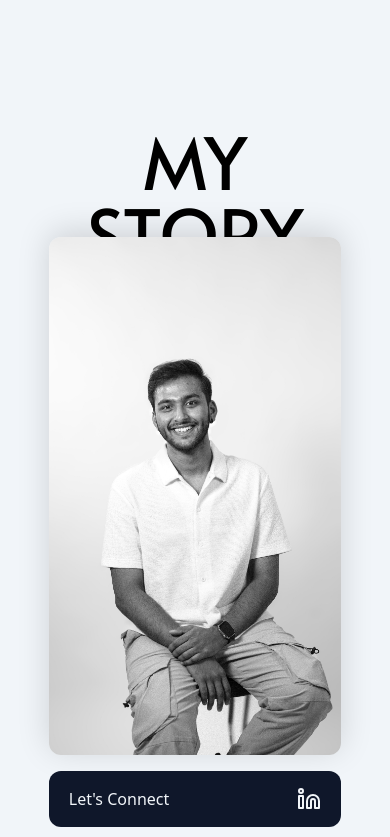
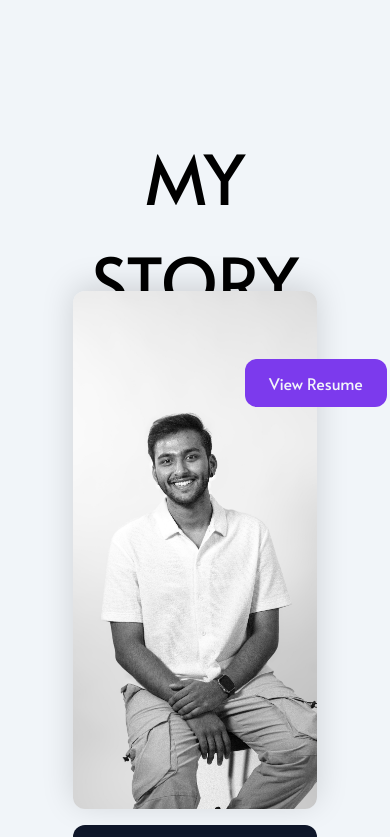
Before and after one commit to mdsaifurrahmann/anuport, a website: page index.html in a window 390 px wide. Shown: the part 1163-2000 px from the top of the page. Drawn offline with nearby package versions, Linux system fonts and the light colour scheme; files that its build step writes are made by us from their sources; files whose address does not match are found by name; a web font is replaced by a local one.

Commit message:
story section marked as complete

```diff
--- a/index.html
+++ b/index.html
@@ -67,12 +67,11 @@
 
     <section class="story">
         <div class="container w-9/12">
-            <h2 class="uppercase font-alata text-7xl md:text-8xl text-center">my story</h2>
+            <h2>my story</h2>
 
             <div class="flex flex-col lg:flex-row lg:relative">
-                <div class="w-full lg:w-[57%] 2xl:w-[56%] order-2">
-                    <p
-                        class="font-grandiflora text-2xl text-center 2xl:w-10/12 lg:ml-auto lg:px-8 2xl:px-[34px] 2xl:leading-[2.46rem]">
+                <div class="left">
+                    <p class="paragraph">
                         I often find myself reflecting on the intersection of diverse <span
                             class="highlight bg-rose-500">skills and passions,</span> and how they
                         shape unique career paths. My journey bridges a love for content creation and marketing with a
@@ -91,12 +90,19 @@
                     </p>
                 </div>
 
-                <div class="w-full lg:w-[43%] 2xl:w-[44%] lg:absolute lg:right-0 lg:-top-[3.3rem] relative -top-8 order-1">
-                    <div class="overflow-hidden rounded-xl story-drop-shadow h-[518px] 2xl:h-[650px]">
-                        <img src="./assets/images/story.jpg" alt="story" class="h-full object-cover w-full">
+                <div class="right">
+
+                    <div class="relative">
+                        <div class="img-container story-drop-shadow">
+                            <img src="./assets/images/story.jpg" alt="story" class="h-full object-cover w-full">
+
+                        </div>
+                        <a href="#"
+                            class="absolute px-6 py-3 top-[13%] -right-[70px] bg-violet-600 capitalize text-slate-100 font-alata rounded-xl">view
+                            resume</a>
                     </div>
 
-                    <a class="flex bg-slate-900 px-5 py-4 mt-4 rounded-xl justify-between" href="https://linkedin.com">
+                    <a class="connect " href="https://linkedin.com">
                         <div class="text-alata text-slate-100 capitalize">let's connect</div>
                         <div>
                             <img src="./assets/images/linkedin.svg" alt="linkedin">
@@ -104,8 +110,6 @@
                     </a>
                 </div>
             </div>
-
-
         </div>
     </section>
 
--- a/src/scss/main.scss
+++ b/src/scss/main.scss
@@ -42,6 +42,31 @@ body {
 .story {
     @apply mt-32;
 
+    h2{
+        @apply uppercase font-alata text-[4.3rem] md:text-8xl text-center;
+    }
+
+    .left{
+        @apply w-full lg:w-[57%] 2xl:w-[56%] order-2;
+
+        .paragraph{
+            @apply font-grandiflora text-2xl text-center 2xl:w-10/12 lg:ml-auto lg:px-8 2xl:px-[34px] 2xl:leading-[2.46rem];
+        }
+    }
+
+    .right{
+        @apply w-10/12 mx-auto lg:w-[43%] 2xl:w-[44%] lg:absolute lg:right-0 lg:-top-[3.3rem] relative -top-10 order-1;
+
+        .img-container{
+            @apply overflow-hidden rounded-xl h-[518px] 2xl:h-[650px];
+        }
+
+        .connect{
+            @apply flex bg-slate-900 px-5 py-4 mt-4 rounded-xl justify-between;
+        }
+
+    }
+
     span.highlight {
         @apply rounded-xl px-2 bg-opacity-80;
     }
```
